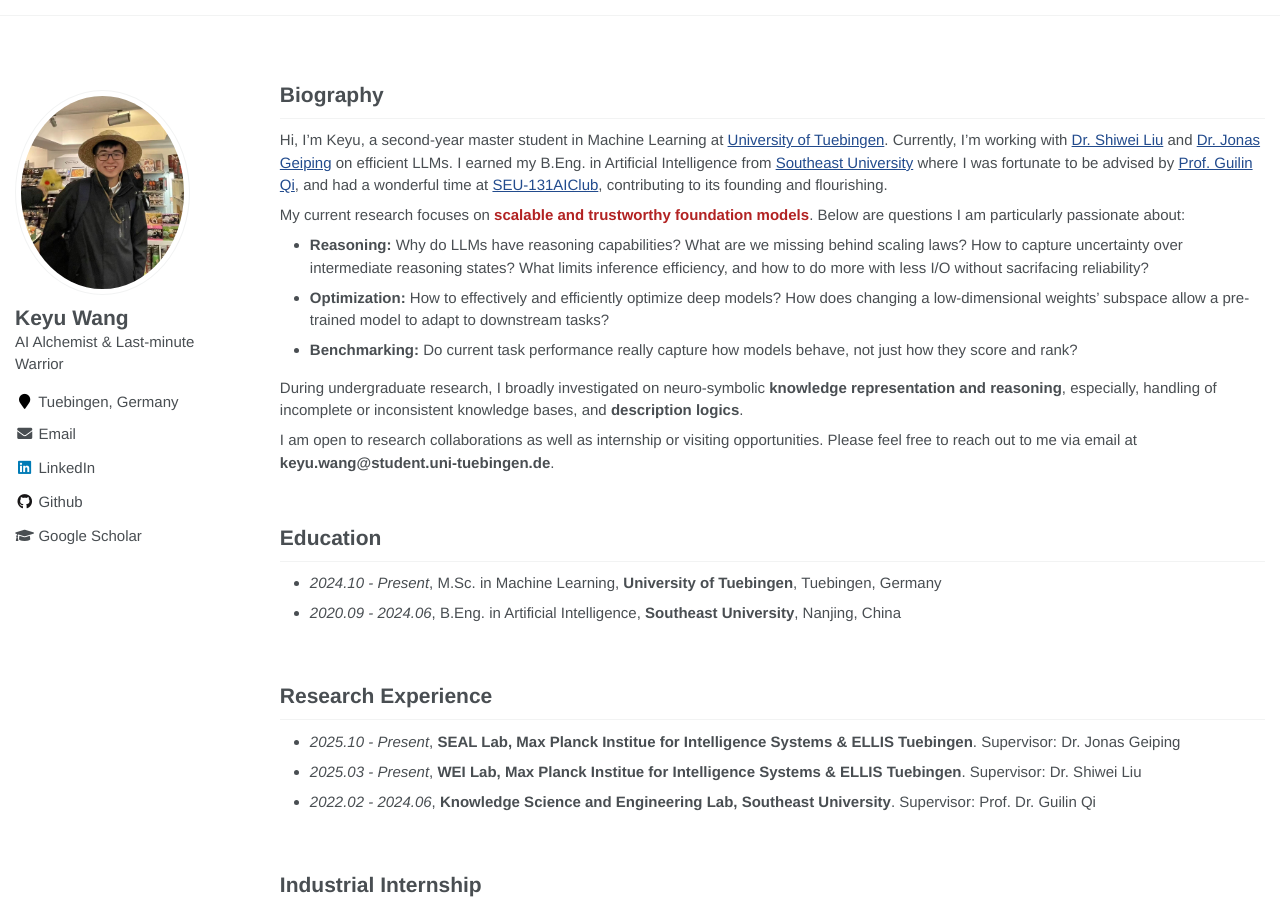
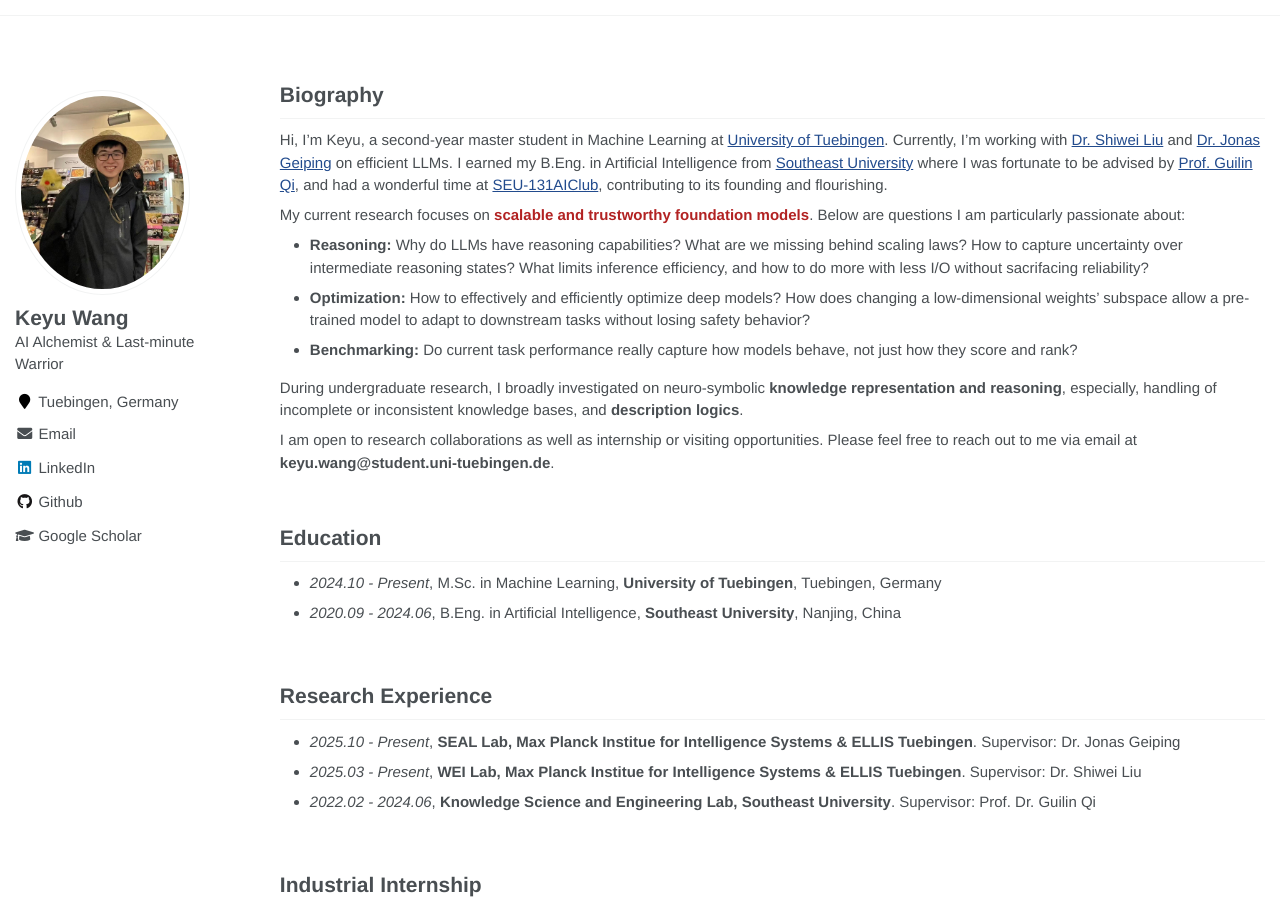
Before and after one commit to keyu-wang-2002/keyu-wang-2002.github.io, a Jekyll site: the page built from _pages/about.md, in a window 1280 px wide and 900 px high. Built offline with Jekyll 4.4.1, drawn with Linux system fonts in a browser that asks for light colours.

Commit message:
Update about.md

```diff
--- a/_pages/about.md
+++ b/_pages/about.md
@@ -19,7 +19,7 @@ Hi, I'm Keyu, a second-year master student in Machine Learning at [University of
 
 My current research focuses on <font color='FireBrick'><strong> scalable and trustworthy foundation models</strong></font>. Below are questions I am particularly passionate about:
 - <strong>Reasoning: </strong> Why do LLMs have reasoning capabilities? What are we missing behind scaling laws?  How to capture uncertainty over intermediate reasoning states? What limits inference efficiency, and how to do more with less I/O without sacrifacing reliability?
-- <strong>Optimization: </strong> How to effectively and efficiently optimize deep models? How does changing a low-dimensional weights' subspace allow a pre-trained model to adapt to downstream tasks?
+- <strong>Optimization: </strong> How to effectively and efficiently optimize deep models? How does changing a low-dimensional weights' subspace allow a pre-trained model to adapt to downstream tasks without losing safety behavior?
 - <strong>Benchmarking: </strong> Do current task performance really capture how models behave, not just how they score and rank?
 
 During undergraduate research, I broadly investigated on  neuro-symbolic <strong>knowledge representation and reasoning</strong>, especially, handling of incomplete or inconsistent knowledge bases, and <strong>description logics</strong>. <!--Recently, I’ve begun to examine the systematic limitations of existing end-to-end VLA approaches and to revisit the problem from the perspective of knowledge representation and reasoning—namely, how to enable machines to understand concepts of the physical world so that natural language can be mapped to high-dimensional continuous control via key bridges such as task logic, physical constraints, and spatial geometry. -->
```
